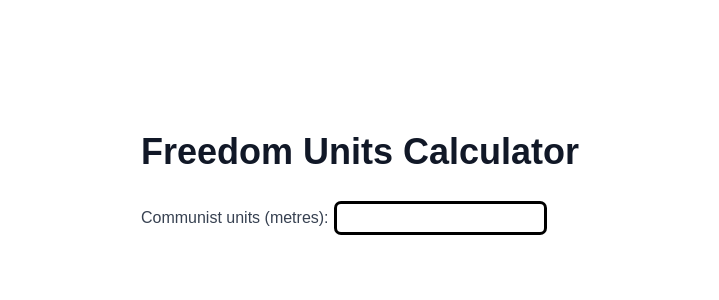
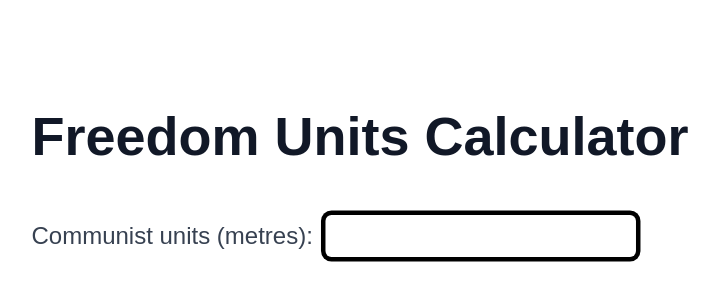
Before and after one commit to sethnine/freedom-units, a Next.js app: page / in a window 1280 px wide. Shown: the part 218-518 px from the top of the page, without its empty margins (280-999 px from the left). Built offline with nearby package versions, Linux system fonts and the light colour scheme.

Commit message:
working well

```diff
--- a/src/app/page.tsx
+++ b/src/app/page.tsx
@@ -61,8 +61,8 @@ export default function Home() {
   }, []);
   return (
     <div className="flex flex-col items-center justify-center h-full space-y-4 ">
-      <div className="prose dark:prose-invert">
-        <h1>Freedom Units Calculator</h1>
+      <div className="prose dark:prose-invert scale-150">
+        <h1 className="text-wrap">Freedom Units Calculator</h1>
         <label htmlFor="inputbox">Communist units (metres):</label>
         <input
           className="bg-inherit text-inherit ring-black dark:ring-white ring rounded mx-2 focus:outline-none"
```
